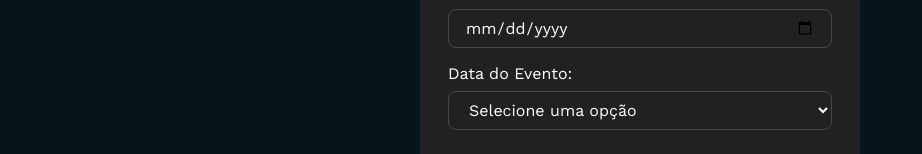
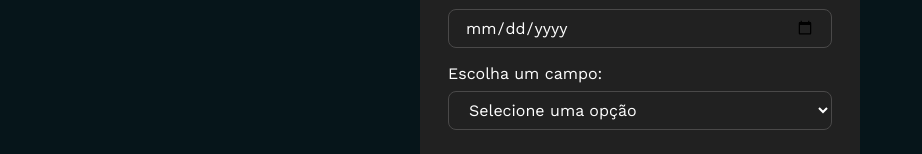
Before and after one commit to devmatheusv/tecboard, a React (Vite) app: page / in a window 1280 px wide. Shown: the part 936-1090 px from the top of the page, without its empty margins (0-922 px from the left). Built offline with nearby package versions, Linux system fonts and the light colour scheme.

Commit message:
alterei a terceira label

```diff
--- a/src/componentes/FormularioDeEventos/index.jsx
+++ b/src/componentes/FormularioDeEventos/index.jsx
@@ -37,7 +37,7 @@ export function FormularioDeEventos() {
         </CampoDeFormulario>
         <CampoDeFormulario>
           <Label htmlFor="dataEvento">
-            Data do Evento:
+            Escolha um campo:
           </Label>
           <ListaSuspensa/>
         </CampoDeFormulario>
```
